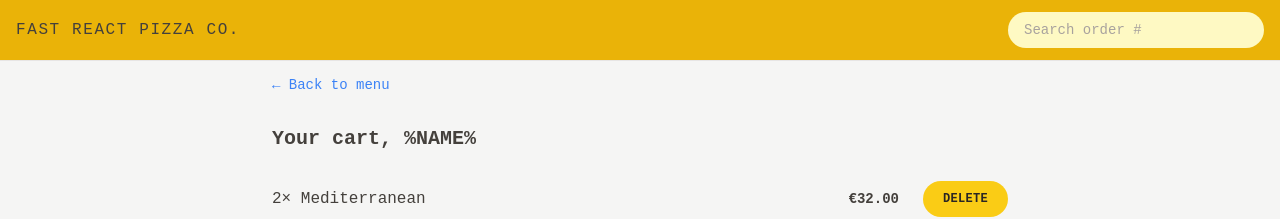
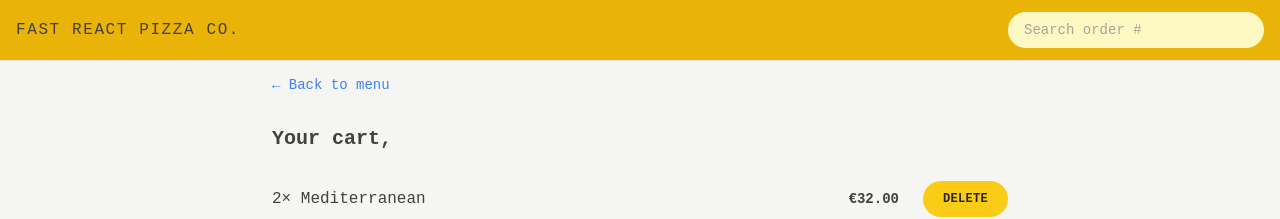
Before and after one commit to nhamonin/fast-react-pizza, a React (Vite) app: page /cart in a window 1280 px wide. Shown: the top 219 px of the page. Built offline with nearby package versions, Linux system fonts and the light colour scheme.

Commit message:
Add username to user state

```diff
--- a/src/features/cart/Cart.tsx
+++ b/src/features/cart/Cart.tsx
@@ -1,7 +1,10 @@
+import { useSelector } from "react-redux";
+
 import { Cart } from "../../types";
 import LinkButton from "../../ui/LinkButton";
 import Button from "../../ui/Button";
 import CartItem from "./CartItem";
+import { RootState } from "../../store";
 
 const fakeCart: Cart = [
   {
@@ -29,14 +32,15 @@ const fakeCart: Cart = [
 
 function Cart() {
   const cart = fakeCart;
+  const username = useSelector((state: RootState) => state.user.username);
 
   return (
     <div className="px-4 py-3">
       <LinkButton to="/menu">&larr; Back to menu</LinkButton>
 
-      <h2 className="mt-7 text-xl font-semibold">Your cart, %NAME%</h2>
+      <h2 className="mt-7 text-xl font-semibold">Your cart, {username}</h2>
 
-      <ul className="mt-3 mt-4 divide-y divide-stone-200 border-b">
+      <ul className="mt-4 divide-y divide-stone-200 border-b">
         {cart.map((item) => (
           <CartItem key={item.pizzaId} item={item} />
         ))}
--- a/src/features/order/CreateOrder.tsx
+++ b/src/features/order/CreateOrder.tsx
@@ -6,9 +6,12 @@ import {
   useActionData,
   useNavigation,
 } from "react-router-dom";
+import { useSelector } from "react-redux";
+
 import { createOrder } from "../../services/apiRestaurant";
 import { OrderErrors } from "../../types";
 import Button from "../../ui/Button";
+import { RootState } from "../../store";
 
 // https://uibakery.io/regex-library/phone-number
 const isValidPhone = (str: string) =>
@@ -42,6 +45,7 @@ const fakeCart = [
 
 function CreateOrder() {
   // const [withPriority, setWithPriority] = useState(false);
+  const username = useSelector((state: RootState) => state.user.username);
   const cart = fakeCart;
   const navigation = useNavigation();
   const isSubmitting = navigation.state === "loading";
@@ -54,7 +58,7 @@ function CreateOrder() {
       <Form method="POST">
         <div className="mb-5 flex flex-col items-center gap-2 sm:flex-row">
           <label className="sm:basis-40">First Name</label>
-          <input type="text" name="customer" className="input grow" required />
+          <input type="text" name="customer" className="input grow" defaultValue={username} required />
         </div>
 
         <div className="mb-5 flex flex-col items-center gap-2 sm:flex-row">
--- a/src/features/user/CreateUser.tsx
+++ b/src/features/user/CreateUser.tsx
@@ -1,11 +1,22 @@
 import { useState } from "react";
+import { useDispatch } from "react-redux";
+import { useNavigate } from "react-router-dom";
+
 import Button from "../../ui/Button";
+import { updateName } from "./userSlice";
 
 function CreateUser() {
   const [username, setUsername] = useState("");
+  const dispatch = useDispatch();
+  const navigate = useNavigate();
 
-  function handleSubmit(e) {
+  function handleSubmit(e: React.FormEvent<HTMLFormElement>) {
     e.preventDefault();
+
+    if (!username) return;
+
+    dispatch(updateName(username));
+    navigate("/menu");
   }
 
   return (
--- a/src/ui/Home.tsx
+++ b/src/ui/Home.tsx
@@ -1,6 +1,12 @@
+import { useSelector } from "react-redux";
+
+import { RootState } from "../store";
 import CreateUser from "../features/user/CreateUser";
+import Button from "./Button";
 
 function Home() {
+  const username = useSelector((state: RootState) => state.user.username);
+
   return (
     <div className="mt-10 px-4 text-center">
       <h1 className="mb-8 text-xl font-semibold md:text-3xl">
@@ -11,7 +17,9 @@ function Home() {
         </span>
       </h1>
 
-      <CreateUser />
+      {username === '' ?
+        <CreateUser /> : <Button to="/menu">Continue ordering, {username}</Button>
+      }
     </div>
   );
 }
```
